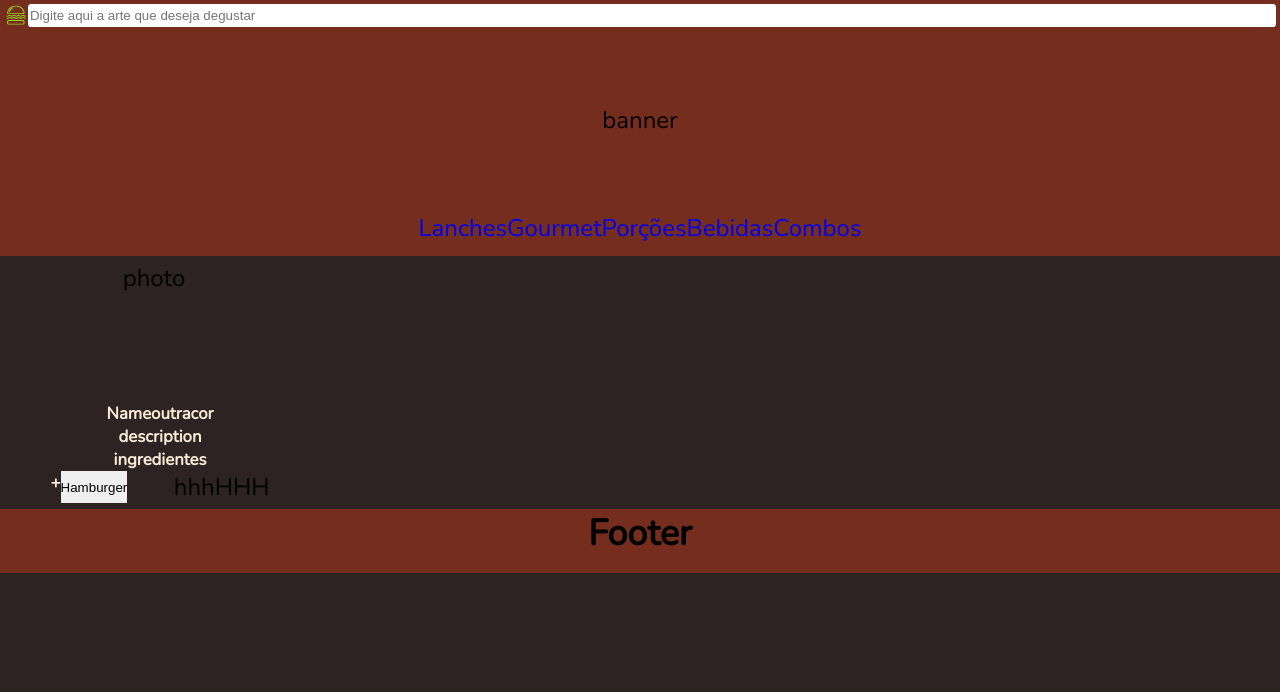
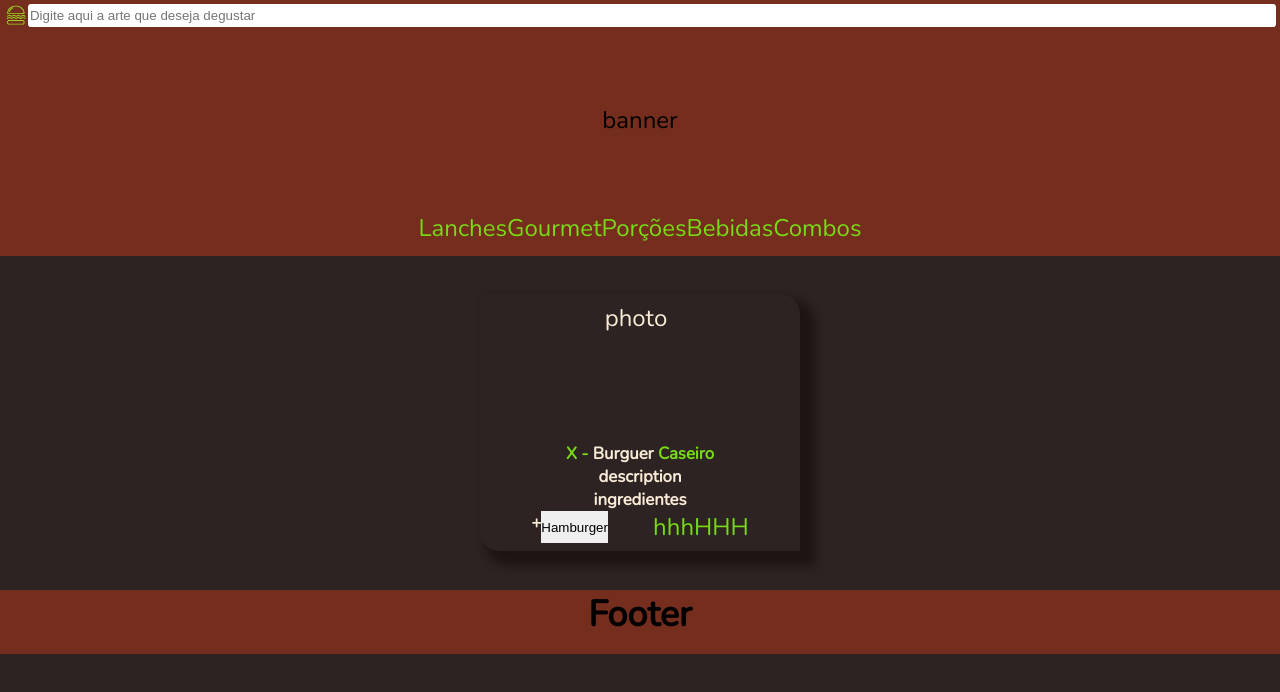
Before and after one commit to rafaelbvc/aartedolanche, a React (Create React App) app in the folder frontend/: page / in a window 1280 px wide. Shown: the top 692 px of the page. Built offline with nearby package versions, Linux system fonts and the light colour scheme.

Commit message:
v.0.4.3 - Card Container

```diff
--- a/frontend/package.json
+++ b/frontend/package.json
@@ -1,6 +1,6 @@
 {
   "name": "aartedolanche",
-  "version": "0.4.2",
+  "version": "0.4.3",
   "private": true,
   "author": "Rafael Vendramini",
   "description": "lancheria, lanches, hamburguer, itapetininga, delivery, 24 horas, lanchonete, fastfood",
--- a/frontend/src/components/CardsContainer/CardsContainer.module.css
+++ b/frontend/src/components/CardsContainer/CardsContainer.module.css
@@ -3,11 +3,17 @@
   display: flex;
   flex-direction: column;
   flex-wrap: nowrap;
-  padding: 6px 4px;
+  padding: 8px 6px;
+  border: solid 0 rgba(22, 12, 10, 0.6);
+  border-radius: 0 20px 0 20px;
+  box-shadow: 10px 10px 10px 5px rgba(22, 12, 10, 0.6);
+  margin: 1.6rem auto;
+  color: var(--FONT-COLOR-TEXTS);
+
 }
 
-.container p {
-  color: antiquewhite;
+span {
+  color: var(--DETAILS-COLOR-A)
 }
 
 .divPhoto {
--- a/frontend/src/components/CardsContainer/CardsContainer.tsx
+++ b/frontend/src/components/CardsContainer/CardsContainer.tsx
@@ -9,7 +9,7 @@ const CardsContainer = () => {
       </section>
 
       <p>
-        Name<span>outracor</span>
+         <span>X - </span>Burguer <span>Caseiro</span>
       </p>
       <section>
         <p>description</p>
--- a/frontend/src/index.css
+++ b/frontend/src/index.css
@@ -14,8 +14,9 @@
   --BODY-BGCOLOR-A: rgba(7, 7, 7, 1);
   --BODY-BGCOLOR-B: rgba(22, 12, 10, 0.9);
   /* --BODY-BGCOLOR-B: whitesmoke; */
-  --DEATILS-COLOR-A: rgba(119, 218, 21);
-  /* --DEATILS-COLOR-B: rgba(119, 218, 21) */
+  --DETAILS-COLOR-A: rgba(119, 218, 21);
+  /* --DETAILS-COLOR-B: rgba(119, 218, 21) */
+  --FONT-COLOR-TEXTS: antiquewhite
 }
 
 html {
```
Also changed, not shown: 1 other file (tests, documents, lock files or other folders).
